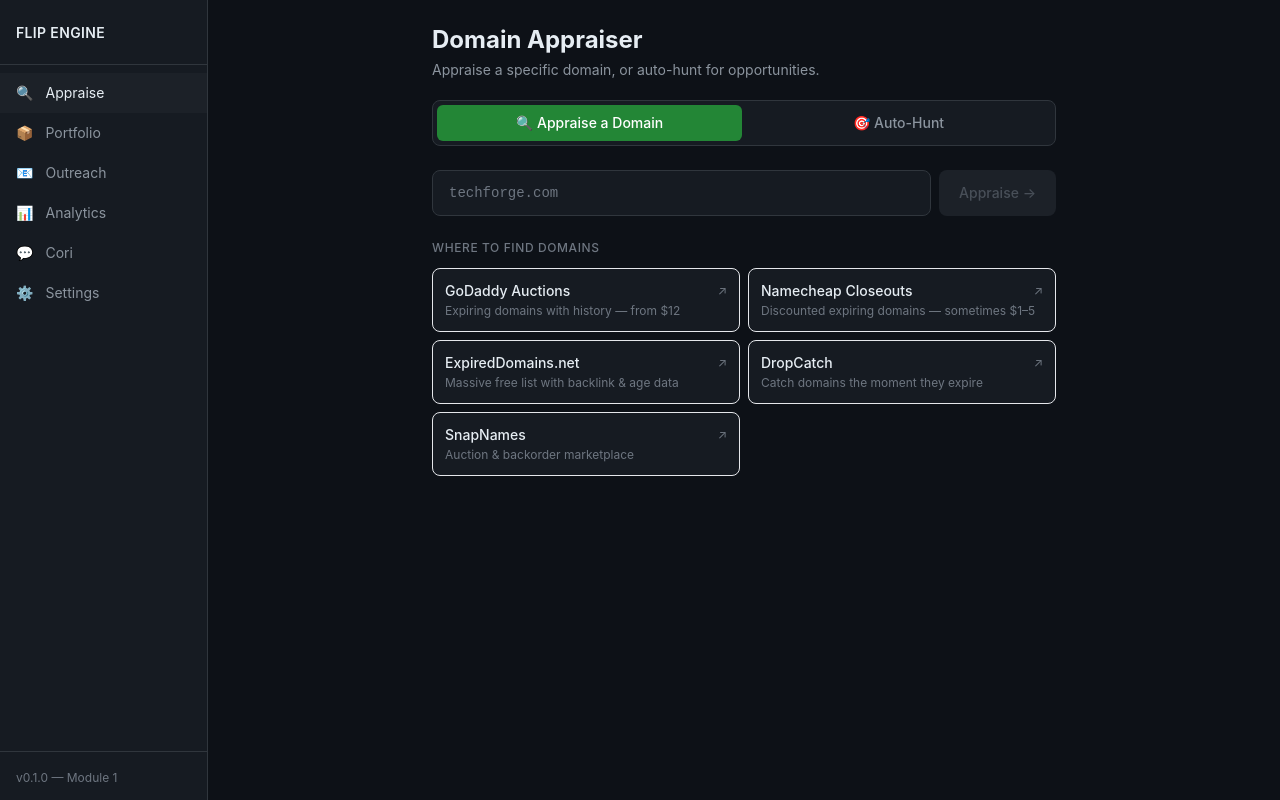
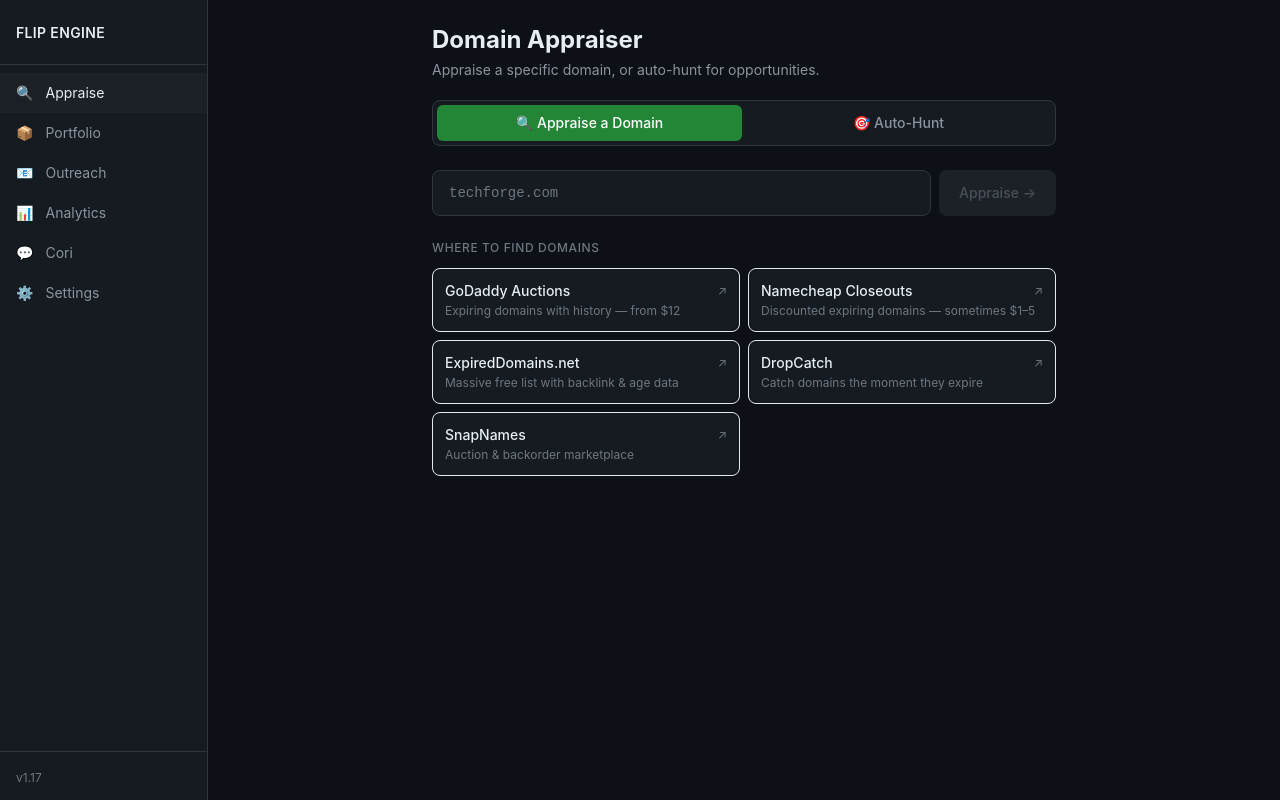
Before and after one commit to cmcmahan2/VictoriaAi, a Next.js app in the folder app-engine/: page /hunt in a window 1280 px wide. Built offline with nearby package versions, Linux system fonts and the light colour scheme.

Commit message:
Add version indicator to sidebar and mobile header
VERSION constant makes it easy to bump on each deploy — currently v1.17.

https://claude.ai/code/session_01RvGUyGTVsBBxHhBNw1xxM9

```diff
--- a/app-engine/app/components/Navigation.tsx
+++ b/app-engine/app/components/Navigation.tsx
@@ -1,6 +1,8 @@
 'use client';
 
 import { usePathname } from 'next/navigation';
+
+const VERSION = 'v1.17';
 
 const links = [
   { href: '/hunt',      label: 'Appraise',   icon: '🔍' },
@@ -39,7 +41,7 @@ export function Navigation() {
           ))}
         </nav>
         <div className="px-4 py-3 border-t border-[#30363d]">
-          <span className="text-xs text-[#6e7681]">v0.1.0 — Module 1</span>
+          <span className="text-xs text-[#6e7681]">{VERSION}</span>
         </div>
       </aside>
 
@@ -47,7 +49,7 @@ export function Navigation() {
       <header className="md:hidden fixed top-0 inset-x-0 z-40 h-14 bg-[#161b22] border-b border-[#30363d] flex items-center px-4 gap-2">
         <span className="text-sm font-semibold text-[#e6edf3] tracking-wide">FLIP ENGINE</span>
         <span className="text-[#6e7681] text-xs">/ {currentLabel}</span>
-        <span className="ml-auto text-[10px] text-[#6e7681]">v0.1.0</span>
+        <span className="ml-auto text-[10px] text-[#6e7681]">{VERSION}</span>
       </header>
 
       {/* ── Mobile bottom tab bar (hidden on desktop) ── */}
```
